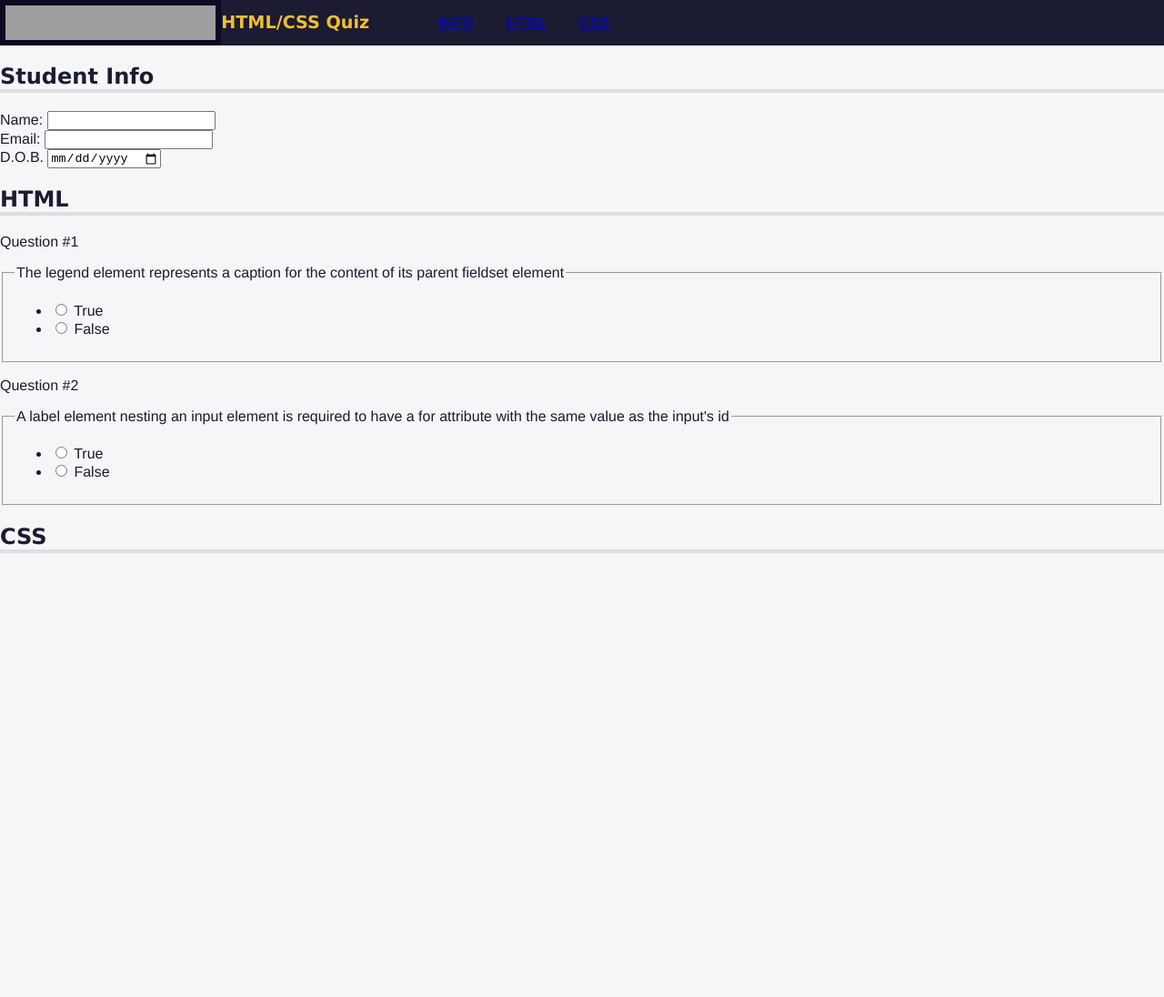
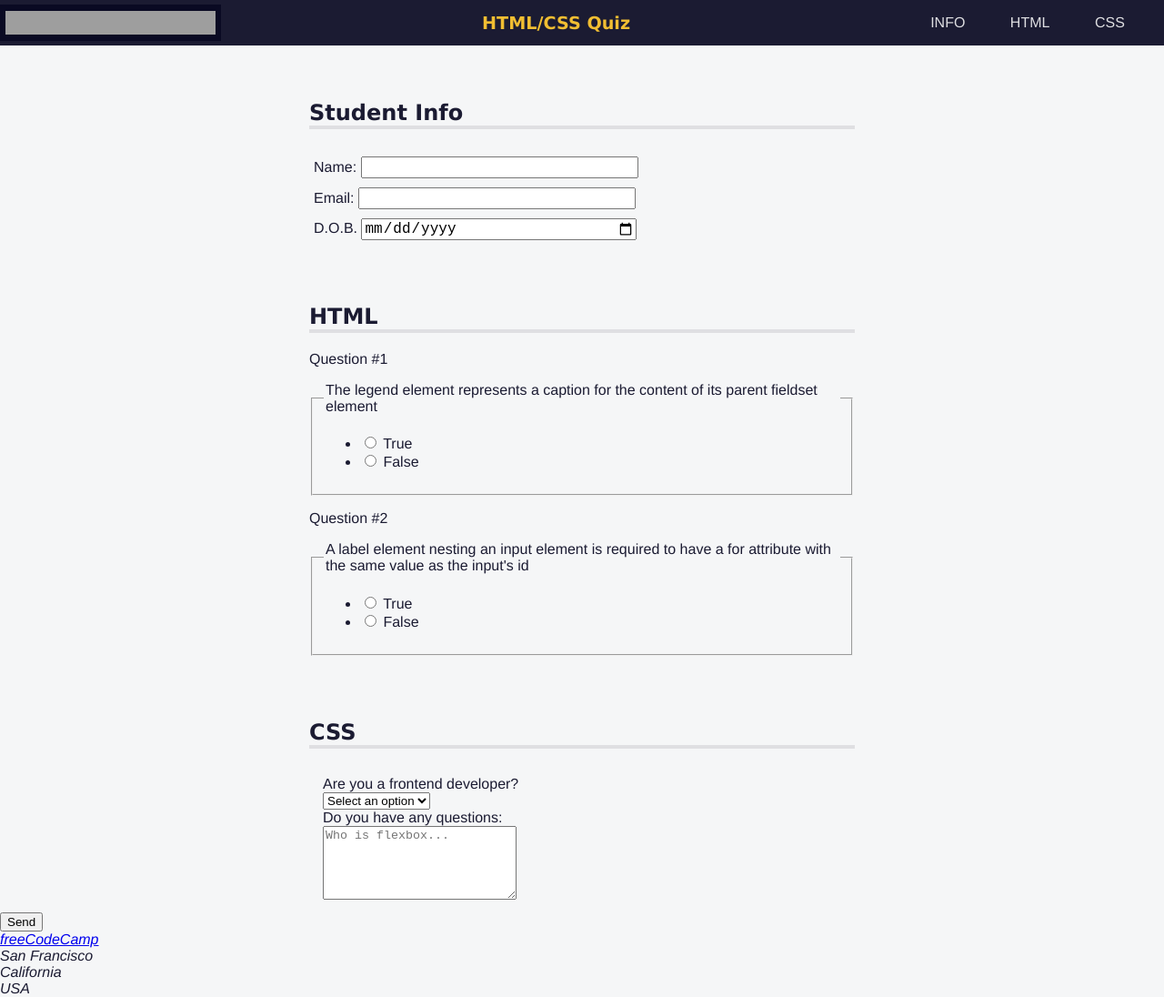
Before and after one commit to t0pall/remember-the-basics, a website: page quiz/index.html in a window 1280 px wide. Shown: the whole page at 91% size. Before the commit the page ends 800 px from the top, so only its background shows below. Drawn offline with Linux system fonts and the light colour scheme; grey boxes are pictures that could not be loaded.

Commit message:
complete Quiz app

```diff
--- a/quiz/index.html
+++ b/quiz/index.html
@@ -98,8 +98,41 @@
         </section>
         <section role="region" aria-labelledby="css-questions">
           <h2 id="css-questions">CSS</h2>
+          <div class="formrow">
+            <div class="question-block">
+              <label for="customer">Are you a frontend developer?</label>
+            </div>
+            <div class="answer">
+              <select name="customer" id="customer" required>
+                <option value="">Select an option</option>
+                <option value="yes">Yes</option>
+                <option value="no">No</option>
+              </select>
+            </div>
+            <div class="question-block">
+              <label for="css-questions">Do you have any questions:</label>
+            </div>
+            <div class="answer">
+              <textarea
+                id="css-questions"
+                name="css-questions"
+                rows="5"
+                cols="24"
+                placeholder="Who is flexbox..."
+              ></textarea>
+            </div>
+          </div>
         </section>
+        <button type="submit">Send</button>
       </form>
     </main>
+    <footer>
+      <address>
+        <a href="https://freecodecamp.org">freeCodeCamp</a><br />
+        San Francisco<br />
+        California<br />
+        USA
+      </address>
+    </footer>
   </body>
 </html>
--- a/quiz/styles.css
+++ b/quiz/styles.css
@@ -10,6 +10,10 @@ header {
   height: 50px;
   background-color: #1b1b32;
   display: flex;
+  justify-content: space-between;
+  align-items: center;
+  position: fixed;
+  top: 0;
 }
 
 #logo {
@@ -22,6 +26,7 @@ header {
 h1 {
   color: #f1be32;
   font-size: min(5vw, 1.2em);
+  text-align: center;
 }
 
 nav {
@@ -33,6 +38,39 @@ nav {
 nav > ul {
   display: flex;
   justify-content: space-evenly;
+  flex-wrap: wrap;
+  align-items: center;
+  padding-inline-start: 0;
+  margin-block: 0;
+  height: 100%;
+}
+
+nav > ul > li {
+  color: #dfdfe2;
+  margin: 0 0.2rem;
+  padding: 0.2rem;
+  display: block;
+}
+
+nav > ul > li:hover {
+  background-color: #dfdfe2;
+  color: #1b1b32;
+  cursor: pointer;
+}
+
+li > a {
+  color: inherit;
+  text-decoration: none;
+}
+
+main {
+  padding-top: 50px;
+}
+
+section {
+  width: 80%;
+  margin: 0 auto 10px auto;
+  max-width: 600px;
 }
 
 h1,
@@ -42,6 +80,26 @@ h2 {
 
 h2 {
   border-bottom: 4px solid #dfdfe2;
+  margin-top: 0px;
+  padding-top: 60px;
+}
+
+.info {
+  padding: 10px 0 0 5px;
+}
+
+.formrow {
+  margin-top: 30px;
+  padding: 0px 15px;
+}
+
+input {
+  font-size: 16px;
+}
+
+.info input {
+  width: 50%;
+  text-align: left;
 }
 
 p::before {
```
